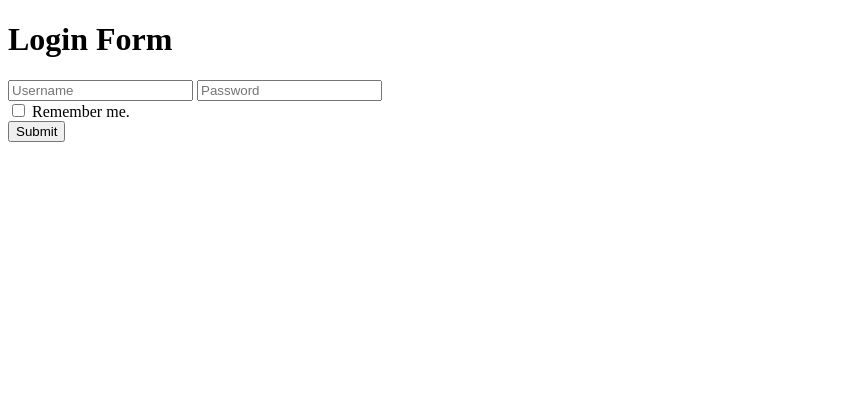
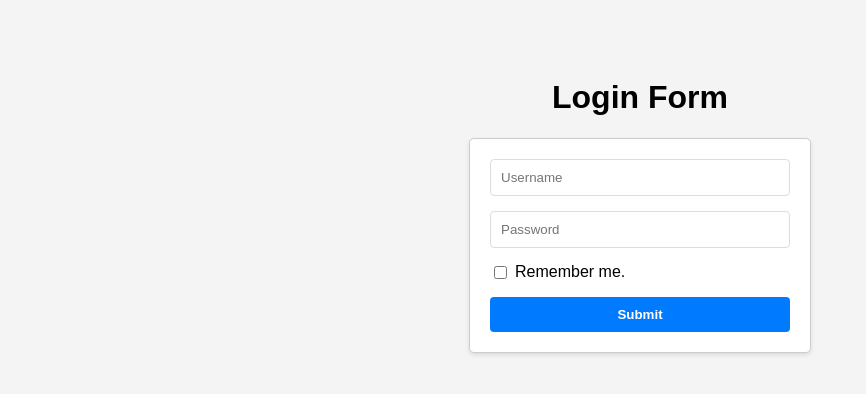
Before and after one commit to acciojob/remember-me-login-form-akshayjadhhav18, a website: page main.html in a window 1280 px wide. Shown: the whole page, without its empty margins (0-866 px from the left). Drawn offline with Linux system fonts and the light colour scheme.

Commit message:
created a submission

```diff
--- a/styles.css
+++ b/styles.css
@@ -1 +1,60 @@
 /*  your css code here. If applicable */
+body {
+    font-family: Arial, sans-serif;
+    display: flex;
+    flex-direction: column;
+    align-items: center;
+    padding-top: 50px;
+    background-color: #f4f4f4;
+}
+
+#loginForm {
+    display: flex;
+    flex-direction: column;
+    gap: 15px;
+    padding: 20px;
+    border: 1px solid #ccc;
+    border-radius: 5px;
+    background-color: #fff;
+    width: 300px;
+    box-shadow: 0 2px 4px rgba(0,0,0,0.1);
+}
+
+input[type="text"],
+input[type="password"],
+#submit {
+    padding: 10px;
+    border: 1px solid #ddd;
+    border-radius: 4px;
+}
+
+#submit, #existing {
+    cursor: pointer;
+    background-color: #007bff;
+    color: white;
+    font-weight: bold;
+    border: none;
+    transition: background-color 0.3s;
+    padding: 10px;
+    border-radius: 4px;
+}
+
+#submit:hover, #existing:hover {
+    background-color: #0056b3;
+}
+
+div {
+    display: flex;
+    align-items: center;
+    gap: 5px;
+}
+
+#existing {
+    margin-top: 15px;
+    width: 320px; /* Match form width for better alignment */
+    background-color: #28a745;
+}
+
+#existing:hover {
+    background-color: #1e7e34;
+}
```
